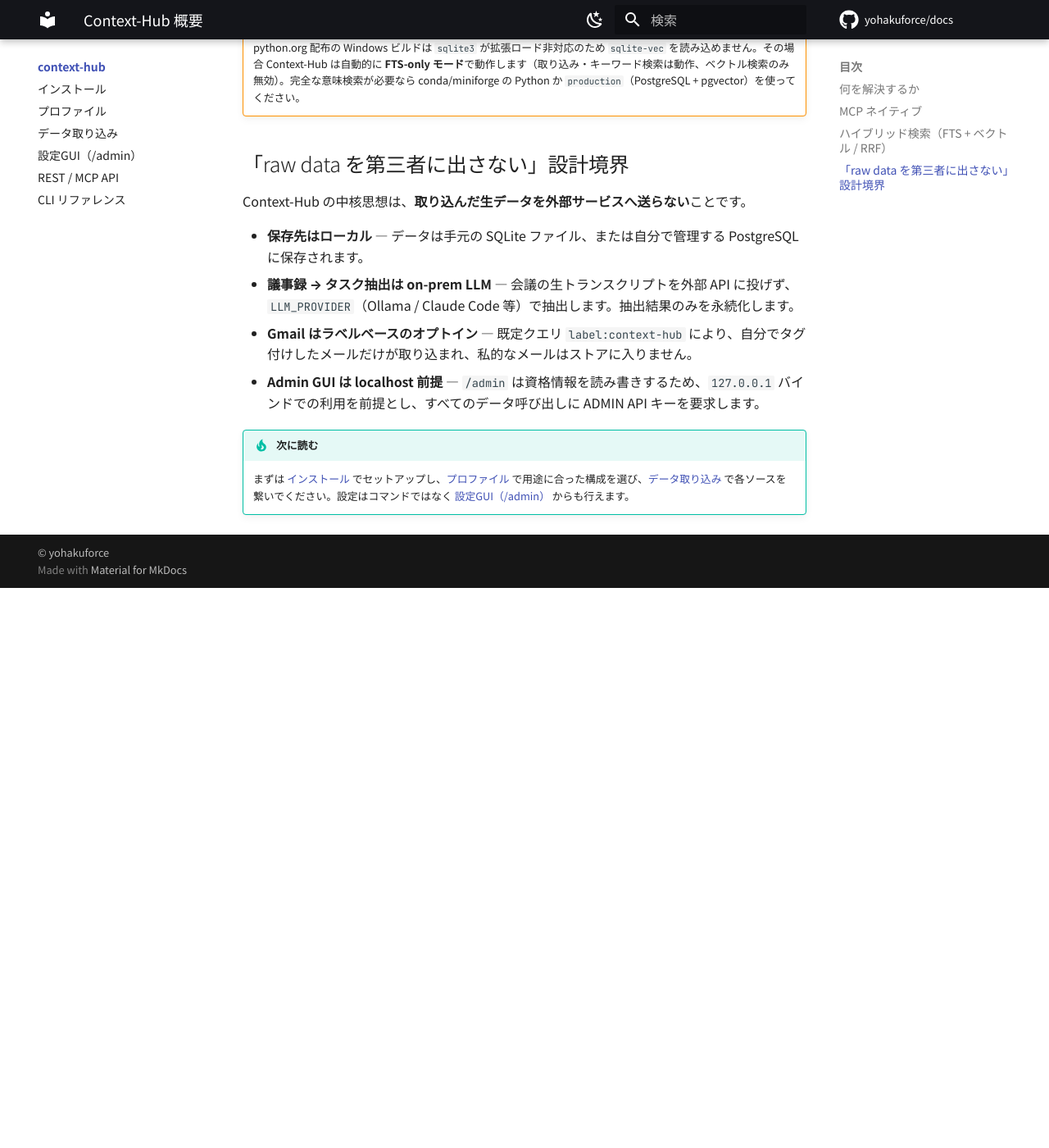
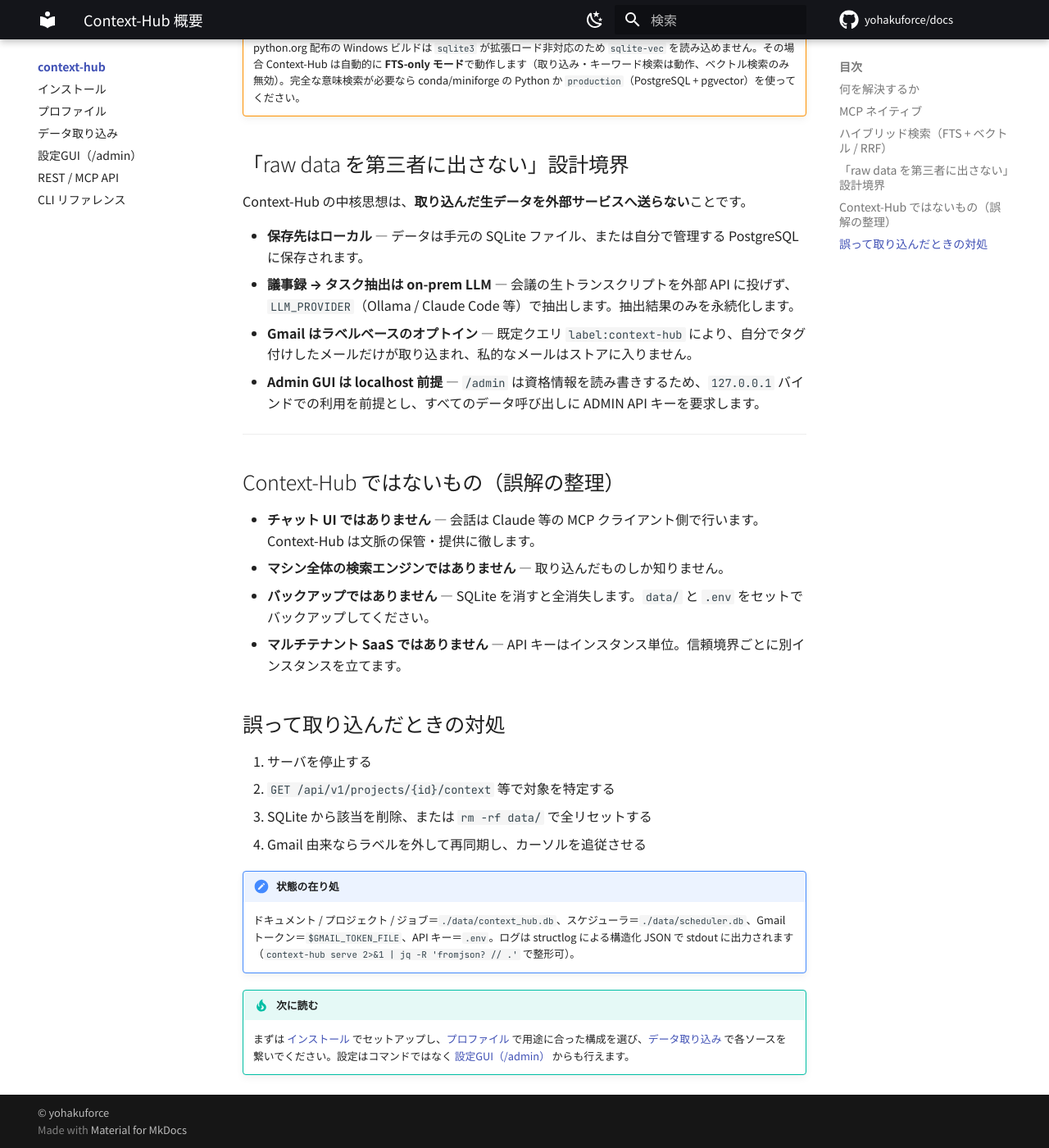
Before and after one commit to yohakuforce/docs, an MkDocs documentation site: the page built from docs/context-hub/index.md, in a window 1280 px wide and 1400 px high, scrolled down 1906 px. Shown: the whole window at 82% size. Built offline with MkDocs 1.6.1 and Material for MkDocs 9.7.7, drawn with Linux system fonts in a browser that asks for light colours; comment, search, counter and statistics services are not loaded; before the commit the page ends 2623 px from its top, so only the background shows below that; part of the change alters nothing that is shown.

Commit message:
docs: 旧coreページの独自内容を統合 + AI-PM 出力先ページを追加
- core/ai-harness.md: AIハーネス連携（Claude Codeスラッシュコマンド/サブエージェント/profile対応・Codex/Antigravity/ローカルLLM）を新規追加（旧 yohakuforce.github.io/core の独自内容を実装検証のうえ統合）
- ai-project-manager/notifications.md: 出力先（slack/google_sheets/local_file）ごとの挙動・リーダーの見る場所・メンバーのメリット・選択基準を詳述
- capabilities.md: 日報の質問型4種・ステータス遷移・アラート検知条件/重要度を追記
- context-hub/index.md: 「〜ではないもの」整理・誤取込時の対処を追記
※旧ページの render --types（未実装）は持ち込まない

````diff
--- a/docs/ai-project-manager/capabilities.md
+++ b/docs/ai-project-manager/capabilities.md
@@ -50,9 +50,45 @@ curl -X POST http://127.0.0.1:8001/api/v1/track/submit-responses  -H "X-Api-Key:
 curl -X POST http://127.0.0.1:8001/api/v1/track/analyze           -H "X-Api-Key: $KEY" ...
 ```
 
+#### 日報の質問型（4 種・動的生成）
+
+日報テンプレは固定様式ではなく、その日の担当タスク状態から動的に組み立てられます。
+
+| 質問型 | 内容 | 付与条件 |
+|---|---|---|
+| `progress_percent`（進捗率） | 「〈タスク名〉の進捗率（0〜100）を入力」 | 担当タスクごとに 1 問 |
+| `blocker`（ブロッカー） | 「〈タスク名〉にブロッカーがあれば記入（なければ『なし』）」 | 担当タスクごとに 1 問 |
+| `customer_pending`（顧客確認） | 「ブロック解除に顧客への確認が必要か」 | ブロック中タスクのみ追加 |
+| `free_text`（自由記述） | 担当ありなら「その他の共有事項」、担当なしなら「本日の作業内容と成果」 | 常に末尾に 1 問 |
+
+#### 日報のステータス遷移
+
+`pending → delivered → submitted → analyzed`
+
+| 状態 | 意味 |
+|---|---|
+| `pending` | テンプレ生成済み・未配信 |
+| `delivered` | 配信済み（未回答なら催促・アラートの対象） |
+| `submitted` | メンバーが回答を送信 |
+| `analyzed` | AI が解析しサマリ・ブロッカーを付与 |
+
+!!! note "二重生成しない"
+    当日分が既にあるメンバーはスキップされます。配信は各メンバーの `external_id` を宛先（Slack DM / チャネル等）として解決し、未設定なら既定チャネルへフォールバックします。配信先の形式は [出力先（通知チャネル）](notifications.md) を参照。
+
 ### Alert（アラート）
 
 **タスク遅延・メンバー過負荷・日報未回答** を検知して通知します。スケジューラの背景ジョブとして 30 分間隔でスキャンします。
+
+#### 検知カテゴリと重要度
+
+| カテゴリ | 検知条件 | 重要度 |
+|---|---|---|
+| `task_delay`（タスク遅延） | 期日超過（即時） | 3 日以上=critical / 1 日以上=high / 当日=medium |
+| `member_overload`（過負荷） | 未完了の確認済みタスクが 5 件以上 | high |
+| `customer_no_response`（日報未回答） | 配信済みのまま N 日（既定 1 日）未回答 | medium |
+
+- **重複抑止**: 同じ対象に既存のアクティブアラートがあれば再生成しません。
+- **状態管理**: `active → acknowledged（確認）→ resolved（解決）`。必ず「なぜ鳴ったか」の根拠（evidence）を添えます。
 
 ### Overview（経営サマリ）
 
--- /dev/null
+++ b/docs/ai-project-manager/notifications.md
@@ -0,0 +1,172 @@
+# 出力先（通知チャネル）
+
+AI-PM の出力先（日報・スタンドアップ・催促・総括・アラート等の配信先）は
+`NOTIFICATION_CHANNEL` で選びます。**選択肢ごとに「どこに・どんな形で出るか」「リーダーが
+どこを見るか」「メンバーのメリット」が大きく違う**ので、ここで詳しく解説します。
+
+!!! abstract "要約"
+    - 選べるのは **`slack` / `google_sheets` / `local_file` / `in_memory`** の **1 つ**（同時併用ではない）。
+    - 設定不足時は安全に**フォールバック**します（`指定 → local_file → in_memory`）。
+    - **対話性・即時性が要るなら Slack**、**一覧・集計で見たいなら Google Sheets**、**まず安全に立ち上げる/監査ログなら local_file**。
+
+---
+
+## 何が配信されるか（共通）
+
+出力先に関わらず、AI-PM は次の 3 種類の通知を送ります。
+
+| 通知 | 中身 | 既定の宛先 |
+|---|---|---|
+| **日報インバイト** | その日の質問（進捗率・ブロッカー等）と回答導線 | 各メンバー（DM / 個別チャネル） |
+| **アラート** | タスク遅延・過負荷・日報未回答などの検知（重要度・根拠つき） | リーダー/PM のチャネル（例 `#ai-pm-alerts`） |
+| **汎用メッセージ** | スタンドアップ・催促・総括・全体ステータス・リーダー確認ゲート | リーダーチャネル or メンバー DM |
+
+出力先（Notifier）はこの 3 つを、それぞれの形式に変換して配信します。
+
+---
+
+## `slack` — リアルタイム・対話的（おすすめ：チームが Slack 運用）
+
+Slack の Bot として、整形済みメッセージ（Block Kit）をチャンネル / DM に投稿します。
+
+=== "どう出るか"
+
+    - **日報**: メンバーの DM に「📋 本日の日報」ヘッダ + 質問が `Q1. … / Q2. …` と並び、**「回答する」ボタン**（回答フォームURLがある場合）。
+    - **アラート**: リーダーのチャネルに重要度の絵文字（🚨 critical / ⚠️ high / ℹ️ medium）+ プロジェクト/重要度/対象メンバー/検出時刻のフィールド + **根拠（evidence）**。
+    - **総括・確認ゲート等**: タイトル + 本文 + **「確認する」ボタン**（`action_url` があれば、リーダーが確認操作へ直行）。
+    - 一過性エラー（レート制限等）は**指数バックオフで最大3回リトライ**。
+
+=== "リーダーはどこを見るか"
+
+    - 普段は**アラート用チャネル（例 `#ai-pm-alerts`）を見るだけ**でよい。鳴ったら根拠つきで届く。
+    - 総括・確認ゲートはボタンから確認操作へ。`final_analysis`（全体分析）はリーダーの確認後に発火。
+
+=== "メンバーのメリット"
+
+    - **DM に直接届き、ボタンで回答**できる。催促も Slack で来るので**取りこぼしにくい**。
+    - 既存の Slack 運用にそのまま溶け込む（新しい画面を覚えなくてよい）。
+
+=== "設定"
+
+    ```env
+    NOTIFICATION_CHANNEL=slack
+    SLACK_BOT_TOKEN=xoxb-...                 # api.slack.com/apps → OAuth & Permissions
+    SLACK_NOTIFICATION_CHANNEL=#ai-pm-alerts # アラート既定チャネル
+    ```
+    Bot に `chat:write` 権限と、投稿先チャンネルへの招待が必要です。各メンバーの宛先は
+    登録（`/register`）の `external_id`（Slack ユーザーID / チャネル）から解決され、
+    未設定なら既定チャネルにフォールバックします。
+
+!!! warning "トークン未設定時"
+    `SLACK_BOT_TOKEN` が空のまま `slack` を選ぶと、後方互換のため **`in_memory`**（どこにも出ない）になります。
+    立ち上げ時は `local_file` を選ぶ方が安全です。
+
+---
+
+## `google_sheets` — 一覧・集計で見たい（おすすめ：非エンジニアの PM）
+
+通知ごとに、指定スプレッドシートへ **1 行ずつ追記**します。シート（タブ）は自動作成されます。
+
+=== "どう出るか"
+
+    スプレッドシートに 3 つのタブができ、各通知が 1 行として積み上がります。
+
+    | タブ | 主な列 |
+    |---|---|
+    | `daily_reports` | sent_at / member_name / member_channel / report_date / project_id / question_count / submit_url |
+    | `alerts` | sent_at / alert_id / project_name / target_member_name / severity / category / message / detected_at |
+    | `messages` | sent_at / kind（standup/reminder/wrap_up/status/gate）/ channel / title / body / action_url |
+
+=== "リーダーはどこを見るか"
+
+    - **スプレッドシートを開いて、フィルタ/並べ替え/ピボット**で見る。
+    - 例: `alerts` タブを severity=critical でフィルタ → 今日の要対応だけ抽出。`daily_reports` で提出状況を一覧。
+    - Google スプレッドシートの共有・グラフ・集計関数がそのまま使えるので、**週次レポートや進捗ダッシュボード化**に向く。
+
+=== "メンバーのメリット"
+
+    - 直接の DM 通知ではないため、メンバーへの即時プッシュは弱い（Slack ほどの取りこぼし防止はない）。
+    - ただし**全員が同じ表を見られる**ので、進捗の透明性が高い。Slack を使っていないチームでも共有ビューを持てる。
+
+=== "設定"
+
+    ```env
+    NOTIFICATION_CHANNEL=google_sheets
+    GOOGLE_SERVICE_ACCOUNT_JSON=/path/to/service-account.json  # サービスアカウント鍵
+    GOOGLE_SHEET_ID=<スプレッドシートID>                        # 対象シートを SA と共有しておく
+    ```
+    `gspread` が必要です。設定不足時は **`local_file` にフォールバック**します。
+
+!!! tip "Slack と併用したい場合"
+    出力先は 1 つだけですが、「メンバーには Slack で催促、リーダーは集計を見たい」場合は
+    Slack を主にしつつ、別途バックアップとして `local_file` の JSONL を集計に回す運用も可能です。
+
+---
+
+## `local_file` — まず安全に立ち上げ / 監査ログ（おすすめ：初期導入・PoC）
+
+各通知を **JSONL（1 行 = 1 通知）** でローカルディレクトリに追記します。外部サービス不要で**必ず動く**ため、フォールバック先でもあります。
+
+=== "どう出るか"
+
+    `NOTIFICATION_LOCAL_DIR`（既定 `./.ai-pm/notifications`）に 3 ファイル:
+
+    ```
+    .ai-pm/notifications/
+      ├─ daily_reports.jsonl   # 日報インバイト
+      ├─ alerts.jsonl          # アラート
+      └─ messages.jsonl        # スタンドアップ/催促/総括/ゲート等
+    ```
+
+    1 行の例（alerts.jsonl）:
+    ```json
+    {"type":"alert","sent_at":"2026-06-04T08:00:00Z","severity":"high","category":"task_delay","message":"...","target_member_name":"山田","detected_at":"..."}
+    ```
+
+=== "リーダーはどこを見るか"
+
+    - サーバ上のファイルを直接見る（`tail -f`、エディタ、または `jq` で整形・集計）。
+    - 例: `jq 'select(.severity=="critical")' .ai-pm/notifications/alerts.jsonl`
+    - GUI のプッシュ通知ではないので、**「能動的に見にいく」運用**になる。
+
+=== "メンバーのメリット"
+
+    - メンバーへの直接通知はない（DM 等は飛ばない）。**まず仕組みを安全に回す / 監査記録を残す**用途。
+    - 本番でメンバーに届けたくなったら Slack へ切り替える、という段階的導入の出発点に最適。
+
+=== "設定"
+
+    ```env
+    NOTIFICATION_CHANNEL=local_file
+    NOTIFICATION_LOCAL_DIR=./.ai-pm/notifications   # 任意
+    ```
+
+---
+
+## `in_memory` — テスト用
+
+メモリ上に保持するだけで、どこにも永続化・配信しません。**CI / テスト / 疎通確認**専用です。
+実運用では使いません（`slack` をトークン無しで選ぶと後方互換でこれになります）。
+
+---
+
+## どれを選ぶか（判断基準）
+
+| 観点 | `slack` | `google_sheets` | `local_file` |
+|---|---|---|---|
+| 即時性 / プッシュ | ◎ DM・チャネル | △ 見にいく | △ 見にいく |
+| 対話（ボタン回答） | ◎ | × | × |
+| 一覧・集計・共有ビュー | △ | ◎ スプレッドシート | △ jq 等 |
+| 非エンジニアの見やすさ | ◎ | ◎ | △ |
+| 取りこぼし防止 | ◎ 催促が届く | △ | △ |
+| 導入の手軽さ | △ トークン要 | △ SA 要 | ◎ 即動く |
+| 監査ログ | △ | ○ 行履歴 | ◎ JSONL |
+| 用途 | 本番のチーム運用 | 進捗ダッシュボード/PM | 初期導入・PoC・監査 |
+
+!!! tip "おすすめの進め方"
+    1. **まず `local_file`** で安全に立ち上げ、3 ファイルの中身で「どんな通知が・いつ出るか」を把握。
+    2. メンバーにも届けたくなったら **`slack`** へ。催促・確認ゲートが Slack で回り始める。
+    3. PM が一覧・集計で見たいなら **`google_sheets`**（または Slack + 集計用に local_file を併走）。
+
+設定 UI（`/settings`）からも変更でき、各項目に取得手順のヒントが付いています
+（[設定 GUI](gui.md)）。能力ごとの動作は [7 つの能力](capabilities.md) を参照してください。
--- a/docs/context-hub/index.md
+++ b/docs/context-hub/index.md
@@ -61,5 +61,24 @@ Context-Hub の中核思想は、**取り込んだ生データを外部サービ
 - **Gmail はラベルベースのオプトイン** — 既定クエリ `label:context-hub` により、自分でタグ付けしたメールだけが取り込まれ、私的なメールはストアに入りません。
 - **Admin GUI は localhost 前提** — `/admin` は資格情報を読み書きするため、`127.0.0.1` バインドでの利用を前提とし、すべてのデータ呼び出しに ADMIN API キーを要求します。
 
+---
+
+## Context-Hub ではないもの（誤解の整理）
+
+- **チャット UI ではありません** — 会話は Claude 等の MCP クライアント側で行います。Context-Hub は文脈の保管・提供に徹します。
+- **マシン全体の検索エンジンではありません** — 取り込んだものしか知りません。
+- **バックアップではありません** — SQLite を消すと全消失します。`data/` と `.env` をセットでバックアップしてください。
+- **マルチテナント SaaS ではありません** — API キーはインスタンス単位。信頼境界ごとに別インスタンスを立てます。
+
+## 誤って取り込んだときの対処
+
+1. サーバを停止する
+2. `GET /api/v1/projects/{id}/context` 等で対象を特定する
+3. SQLite から該当を削除、または `rm -rf data/` で全リセットする
+4. Gmail 由来ならラベルを外して再同期し、カーソルを追従させる
+
+!!! note "状態の在り処"
+    ドキュメント / プロジェクト / ジョブ＝`./data/context_hub.db`、スケジューラ＝`./data/scheduler.db`、Gmail トークン＝`$GMAIL_TOKEN_FILE`、API キー＝`.env`。ログは structlog による構造化 JSON で stdout に出力されます（`context-hub serve 2>&1 | jq -R 'fromjson? // .'` で整形可）。
+
 !!! tip "次に読む"
     まずは [インストール](install.md) でセットアップし、[プロファイル](profiles.md) で用途に合った構成を選び、[データ取り込み](ingest.md) で各ソースを繋いでください。設定はコマンドではなく [設定GUI（/admin）](admin-gui.md) からも行えます。
--- /dev/null
+++ b/docs/core/ai-harness.md
@@ -0,0 +1,82 @@
+# AI ハーネス連携（Claude Code / Codex / Antigravity / ローカル LLM）
+
+!!! abstract "要約"
+    `yohaku` は **Claude Code / OpenAI Codex / Google Antigravity / ローカル LLM** のいずれからでも使えます。共通の前提は「**CLI が唯一のソース**」——どのツールでも `yohaku render --format md,html` 等が決定的に同じ出力を出します。スラッシュコマンドを持つのは Claude Code だけで、他は `AGENTS.md` やチートシート経由で CLI を直接呼びます。`yohaku init --bootstrap` が各ツール向けの導線（`.claude/` / `AGENTS.md` / `prompts/`）を配置します。
+
+---
+
+## Claude Code（ネイティブ統合）
+
+スラッシュコマンドと専門サブエージェントが `.claude/` に配置され、会話的に駆動できます（裏で CLI と知識グラフを呼ぶ）。配置されるコマンドは `--profile` で変わります。
+
+### 理解・分析・リリース
+
+| スキル | 引数・オプション | 役割 |
+|---|---|---|
+| `/onboard` | `[--role new_joiner\|reviewer\|release_manager\|customer_facing]` | persona 別に対話的オンボーディング |
+| `/explain` | `<object\|field\|flow\|apex\|permissionSet 名>` | 特定エンティティを多角的に詳細説明 |
+| `/impact` | `<object\|field\|flow\|apex 名>` | 変更時の影響範囲を表示 |
+| `/classify-diff` | `[--from <ref>] [--to <ref>] [--include-static-analysis <sarif>]` | Git 差分を 7 分類で意味づけ |
+| `/change-summary` | `[--from <ref>] [--to <ref>] [--output <dir>]` | PR レビュー用 change-summary を生成・配置 |
+| `/release-prep` | `--from <prev-tag> [--to <ref>] [--version <vX.Y.Z>] [--include-static-analysis <sarif>]` | リリース資材を 6 セクションで生成 |
+| `/manual-steps` | `[--release <ver>] [--status pending\|done] [--category pre_release\|during_release\|post_release]` | 手動作業レジストリを横断参照 |
+| `/analyze-batch-limits` | `<ObjectApiName>` | トリガ処理全体のクエリ数・バッチ許容件数を算出 |
+
+### HTML 設計書 / ドメイン / カバレッジ / AI 追記
+
+| スキル | 引数・オプション | 役割 |
+|---|---|---|
+| `/yohaku-html-build` | `[--source local\|org] [--types apex,trigger,…] [--strict]` | HTML 設計書を一括生成 |
+| `/yohaku-serve` | `[--port 4000] [--watch] [--dir docs/generated/html]` | ローカル配信（`--watch` で自動 reload） |
+| `/yohaku-diff-html` | `--from <ref> [--to <ref>] [--output release-review.html]` | 2 リビジョン間を Release Review HTML 化 |
+| `/yohaku-explain-prompts` | `[--kind business-meaning,concerns] [--types apex,object] [--output prompts.json]` | AI ブロック充填用 prompt を一括生成 |
+| `/yohaku-explain` | `<kind> <fqn> [block-id…]` | AI_MANAGED ブロックを再生成して書き戻し |
+| `/yohaku-html-write` | `--input fill.json [--dry-run]` | HTML の AI ブロックに LLM 回答を安全反映 |
+| `/yohaku-domains` | `init \| sync \| lint` | `domains.yaml` を生成 / 追記 / 検査 |
+| `/yohaku-coverage-import` | `import --input coverage.json \| show` | Apex カバレッジを設計書に取り込み |
+
+### 専門サブエージェント
+
+スキルは内部で、用途特化のサブエージェント群（`.claude/agents/`）を呼び分けます。いずれも知識グラフと決定的ファクトのみを根拠に動きます。
+
+- **グラフ照会**: `graph-querier` / `apex-query-tracer` / `flow-query-tracer` / `cascade-tracer` / `batch-calculator`
+- **差分分類**: `automation-classifier` / `data-model-classifier` / `logic-classifier` / `permission-classifier` / `ui-classifier`
+- **文書生成**: `object-documenter` / `explain-writer`
+- **オンボーディング**: `onboarding-guide` / `customer-impact-explainer` / `manual-step-extractor`
+- **リリース**: `release-advisor` / `release-composer` / `rollback-drafter` / `review-assistant`
+
+### profile による配置の違い
+
+| profile | 配置されるスキル |
+|---|---|
+| `minimal` | `/onboard` `/explain` `/impact` |
+| `standard` | ＋ `/classify-diff` `/change-summary` ＋ HTML・ドメイン系 |
+| `full` | ＋ `/release-prep` `/manual-steps` ＋ `/yohaku-diff-html` `/yohaku-coverage-import` |
+
+!!! note "導入"
+    `yohaku init --bootstrap --profile <minimal|standard|full>` でスキル・サブエージェント・hooks がプロジェクトに配置されます。Claude Code を開き、まず `/onboard` から始めてください。
+
+---
+
+## Codex / Antigravity（AGENTS.md 方式）
+
+スラッシュコマンドはありません。`prompts/codex/AGENTS-snippet.md` / `prompts/antigravity/AGENTS-snippet.md` を root の `AGENTS.md` に取り込むと、「生 XML / メタデータを grep せず yohaku CLI を呼ぶ」よう誘導されます。
+
+| ユーザーの問い | 提示するコマンド |
+|---|---|
+| このオブジェクトを変えたら何が壊れる？ | `yohaku impact SObject:<name>` |
+| このクラスはどこから呼ばれている？ | `yohaku graph query "…"` |
+| 設計書を人にレビューしてもらいたい | `yohaku render --format md,html` |
+| 業務的意味を AI に埋めてほしい | `yohaku explain-prompts --output prompts.json` → 回答を `fill.json` 化 → `yohaku html-write --input fill.json` |
+| このリリースの変更点をレビューしたい | `yohaku diff --from <ref> --to HEAD --format html` |
+
+役割分担は **トポロジー（どこ・どう繋がる）= CLI** / **セマンティクス（何をしている）= ソース直読**。自律ループで `render` を繰り返しても AI-managed ブロックの充填内容は保持されます。
+
+---
+
+## ローカル LLM
+
+専用テンプレートは不要で、**シェルを実行できれば動きます**（`qwen2.5-coder` 等の小型 coder 系でも可）。`yohaku --help` でコマンドを発見させ、必要な 1 行だけ渡すと安定します。LLM が介在するのは `explain-prompts` → `html-write` の間だけなので、`--dry-run` で `rejected` が 0 件かを必ず確認してください。
+
+!!! tip "共通原則"
+    どのハーネスでも、**決定的な事実は CLI から取り、解釈だけを LLM に委ねる**のが安全です。core 自身は LLM を呼ばず、生成物の出所（provenance）を保証します（[設計書パイプライン](design-docs.md)）。
--- a/mkdocs.yml
+++ b/mkdocs.yml
@@ -81,6 +81,7 @@ nav:
       - CLI リファレンス: core/cli-reference.md
       - .yohaku 設定: core/configuration.md
       - 設計書パイプライン: core/design-docs.md
+      - AI ハーネス連携: core/ai-harness.md
   - context-hub:
       - context-hub/index.md
       - インストール: context-hub/install.md
@@ -93,6 +94,7 @@ nav:
       - ai-project-manager/index.md
       - デプロイ: ai-project-manager/deploy.md
       - 7つの能力: ai-project-manager/capabilities.md
+      - 出力先（通知チャネル）: ai-project-manager/notifications.md
       - 設定GUI: ai-project-manager/gui.md
       - LLM プロバイダ: ai-project-manager/llm-providers.md
   - 戦略:
````
